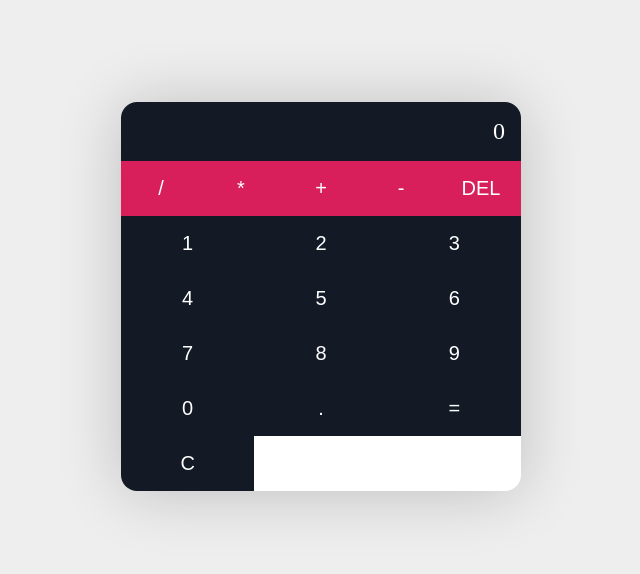
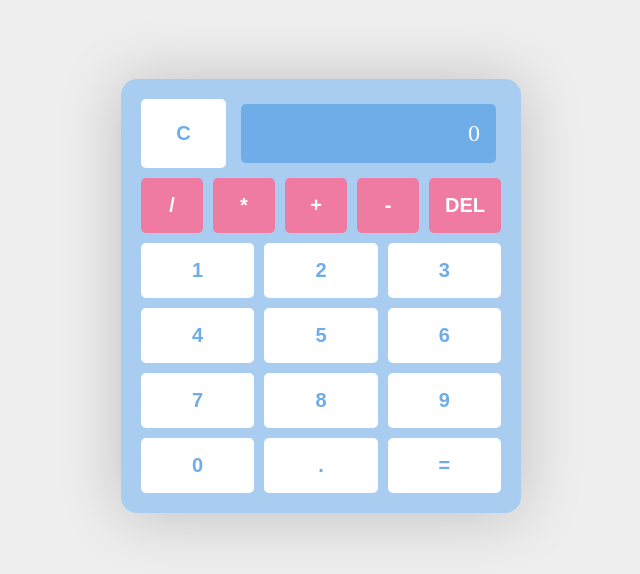
Before and after one commit to veroisla/Calculator-App, a React (Create React App) app: page / in a window 1280 px wide. Shown: the part 104-678 px from the top of the page, without its empty margins (319-959 px from the left). Built offline with nearby package versions, Linux system fonts and the light colour scheme.

Commit message:
change colors

```diff
--- a/src/components/App.js
+++ b/src/components/App.js
@@ -68,14 +68,15 @@ function App() {
         {' '}
         <div className="calculator">
           {/* RESULT  */}
-          <div className="calculator__display">
-            {result ? (
-              <span className="calculator__display--result"> {result}</span>
-            ) : (
-              ''
-            )}{' '}
-            &nbsp;
-            {calc || '0'}
+          <div className="calculator__resetAndResult">
+            <button
+              onClick={deleteAll}
+              className="calculator__button calculator__button--digits"
+            >
+              C
+            </button>
+
+            <div className="calculator__display">{calc || '0'}</div>
           </div>
 
           {/* OPERATORS */}
@@ -135,12 +136,6 @@ function App() {
             >
               =
             </button>
-            <button
-              onClick={deleteAll}
-              className="calculator__button calculator__button--digits"
-            >
-              C
-            </button>
           </div>
         </div>
       </div>
--- a/src/styles/App.scss
+++ b/src/styles/App.scss
@@ -14,26 +14,35 @@
 .calculator {
    width: 100%;
    max-width: 400px;
-   background-color: $--color-white;
    border-radius: 16px;
    overflow: hidden;
    box-shadow: 0px 2px 64px rgba(0, 0, 0, 0.2);
+   background-color: $--color-ligth-blue;
+   padding: 15px;
+
+   &__resetAndResult {
+    display: flex;
+   }
 
 
    //RESULT VIEW
    &__display {
     padding: 16px;
     text-align: right;
-    background-color: $--color-black;
     color: $--color-white;
     font-size: 24px;
     font-weight: 300;
+    width: 100%;
+    margin: 10px;
+    border-radius: 5px;
+    background-color: $--color-dark-blue;
 
     &--result {
         font-size: 14px;
         color: $--color-ligth-grey;
     }
    }
+
 
    //BUTTONS
 
@@ -59,8 +68,19 @@
 
     //BUTTON OPERATORS
     &__button--operators {
-    flex: 1 1 0%;
+    // flex: 1 1 0%;
+    // background-color: $--color-pink;
+
+    display: flex;
+    align-items: center;
+    justify-content: center;
+    flex: 1 1 30.4%;
+    flex-wrap: wrap;
     background-color: $--color-pink;
+    color: $--color-white;
+    font-weight: bolder;
+    margin: 5px;
+    border-radius: 5px;
    }
 
    //DIGITS
@@ -71,8 +91,15 @@
    }
 
    &__button--digits {
-    flex: 1 1 33.333%;
-    max-width: 33.333%;
-    background-color: $--color-black;
+    display: flex;
+    align-items: center;
+    justify-content: center;
+    flex: 1 1 30.4%;
+    flex-wrap: wrap;
+    background-color: $--color-white;
+    color: $--color-dark-blue;
+    font-weight: bolder;
+    margin: 5px;
+    border-radius: 5px;
    }
 }
--- a/src/styles/core/Vars.scss
+++ b/src/styles/core/Vars.scss
@@ -1,6 +1,12 @@
-$--color-pink: #d81e5b;
+
 $--color-purple: #8c38ff;
 $--color-black: #131a26;
 $--color-white: #ffff;
 $--color-bg:  #eee;
 $--color-ligth-grey: #888;
+
+//
+
+$--color-ligth-blue: #A8CDF0;
+$--color-dark-blue: #6EADE7;
+$--color-pink: #f07ba2;
```
